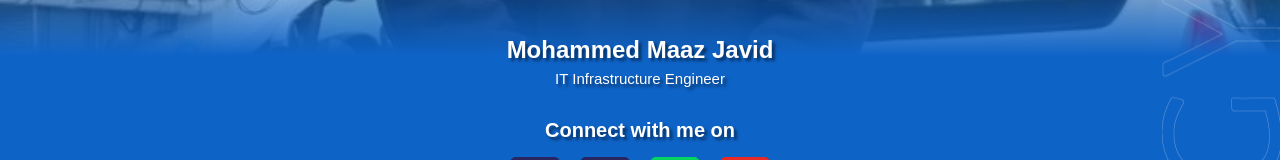
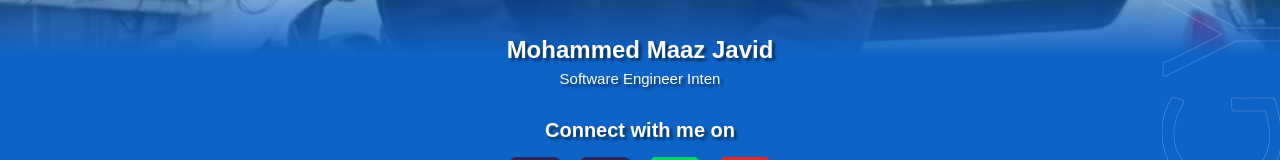
Before and after one commit to yuvaneesh/tagynfc, a React (Create React App) app: page / in a window 1280 px wide. Shown: the part 424-584 px from the top of the page. Built offline with nearby package versions, Linux system fonts and the light colour scheme.

Commit message:
Update App.js

```diff
--- a/src/App.js
+++ b/src/App.js
@@ -33,21 +33,21 @@ function App() {
   return (
     <div className="app-container">
       <h1>Mohammed Maaz Javid</h1>
-      <h2>IT Infrastructure Engineer</h2>
+      <h2>Software Engineer Inten</h2>
       <h3>Connect with me on</h3>
 
       {/* Button Container */}
       <div className="button-container">
-        <a href="tel:+60126055273" target="_blank" rel="noopener noreferrer">
+        <a href="tel:+60102906569" target="_blank" rel="noopener noreferrer">
           <img src={button1} alt="Call" className="button" />
         </a>
         <a href="tel:+60122205649" target="_blank" rel="noopener noreferrer">
           <img src={button6} alt="Office Call" className="button" />
         </a>
-        <a href="https://wa.me/+60126055273" target="_blank" rel="noopener noreferrer">
+        <a href="https://wa.me/+60102906569" target="_blank" rel="noopener noreferrer">
           <img src={button2} alt="WhatsApp" className="button" />
         </a>
-        <a href="mailto:yuvaneeshravishanker@gmail.com" target="_blank" rel="noopener noreferrer">
+        <a href="mailto:maazjaved5@gmail.com" target="_blank" rel="noopener noreferrer">
           <img src={button3} alt="Email" className="button" />
         </a>
       </div>
```
